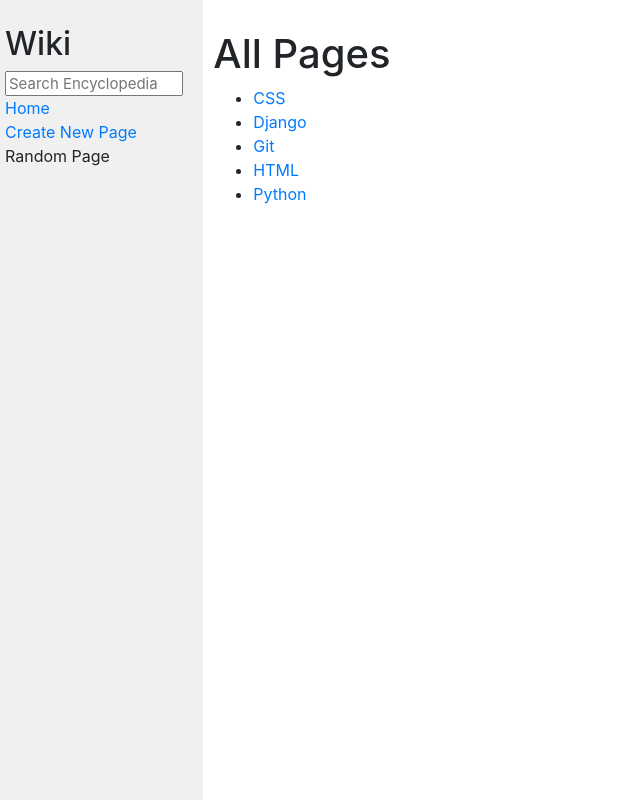
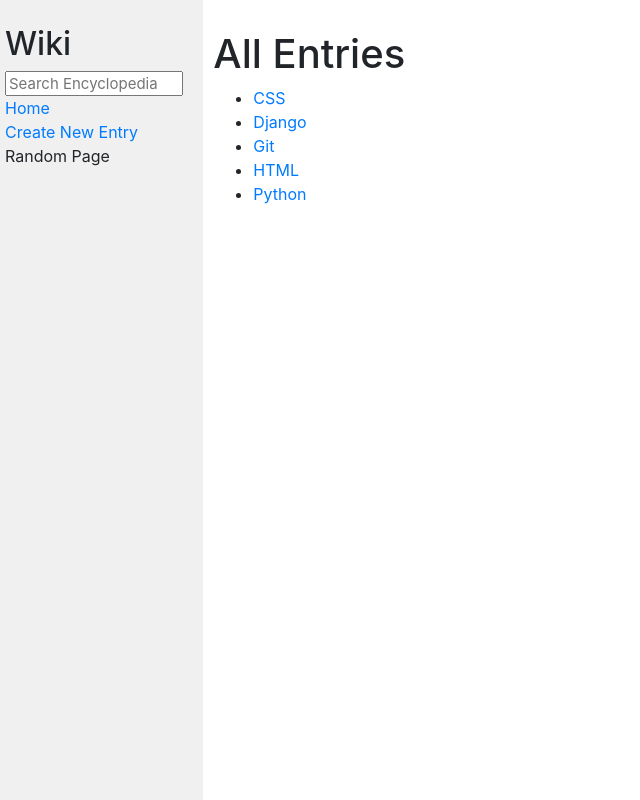
Before and after one commit to AryanKothari/wiki, a Django app: page / in a window 1280 px wide. Shown: the whole page, without its empty margins (0-640 px from the left). Run offline with Django 3.2, Linux system fonts and the light colour scheme; some libraries are stand-ins or nearby versions.

Commit message:
working towards feature to add new entry

```diff
--- a/encyclopedia/templates/encyclopedia/display_entry.html
+++ b/encyclopedia/templates/encyclopedia/display_entry.html
@@ -6,7 +6,7 @@
 
 {% block body %}
     <h1> {{ title }}</h1>
-    <a href="encyclopedia/{{title}}/edit" style="float: right;"> Edit Page </a>
+    <a href="{{title}}/edit" style="float: right;"> Edit Entry </a>
     {{ content }}
 
 {% endblock %}
--- a/encyclopedia/templates/encyclopedia/index.html
+++ b/encyclopedia/templates/encyclopedia/index.html
@@ -5,7 +5,7 @@
 {% endblock %}
 
 {% block body %}
-    <h1>All Pages</h1>
+    <h1>All Entries</h1>
 
     <ul>
         {% for entry in entries %}
--- a/encyclopedia/templates/encyclopedia/layout.html
+++ b/encyclopedia/templates/encyclopedia/layout.html
@@ -19,7 +19,7 @@
                     <a href="{% url 'encyclopedia:index' %}">Home</a>
                 </div>
                 <div>
-                    <a href="{% url 'encyclopedia:create_page' %}">Create New Page</a>
+                    <a href="{% url 'encyclopedia:create_entry' %}">Create New Entry</a>
                 </div>
                 <div>
                     Random Page
--- a/encyclopedia/urls.py
+++ b/encyclopedia/urls.py
@@ -5,6 +5,6 @@
 urlpatterns = [
     path("", views.index, name="index"),
     path("wiki/<str:title>", views.display_entry, name="display_entry"),
-    path("wiki/<str:title>/edit",views.edit_page, name="edit_page"),
-    path("create_page", views.create_page, name="create_page"),
+    path("wiki/<str:title>/edit",views.edit_entry, name="edit_entry"),
+    path("create_entry", views.create_entry, name="create_entry"),
 ]
--- a/encyclopedia/views.py
+++ b/encyclopedia/views.py
@@ -10,6 +10,10 @@
     title = forms.CharField(label="Title:")
     content = forms.CharField(label="Content:", widget=forms.Textarea(attrs={"rows":10, "cols":80}))
 
+class EditEntryForm(forms.Form):
+    content_new = forms.CharField(label="Content:", widget=forms.Textarea(attrs={"rows":10, "cols":80}))
+
+
 def index(request):
     return render(request, "encyclopedia/index.html", {
         "entries": util.list_entries()
@@ -21,10 +25,12 @@
        "content": util.get_entry(title)
     })
 
-def edit_page(request):
-        return render(request, "encyclopedia/edit_page.html")
+def edit_entry(request, title):
+        return render(request, "encyclopedia/edit_entry.html", {
+            "content_current": util.get_entry(title)
+        })
 
-def create_page(request):
+def create_entry(request):
     if request.method == "POST":
         form = NewEntryForm(request.POST)
         all_titles = util.list_entries()
@@ -35,10 +41,10 @@
                 util.save_entry(title, content)
             return HttpResponseRedirect(f'wiki/{title}')
         else:
-            return render(request, "encyclopedia/create_page.html", {
+            return render(request, "encyclopedia/create_entry.html", {
                 "form": form
             })
     else:
-        return render(request, "encyclopedia/create_page.html", {
+        return render(request, "encyclopedia/create_entry.html", {
        "form": NewEntryForm()
        })
```
